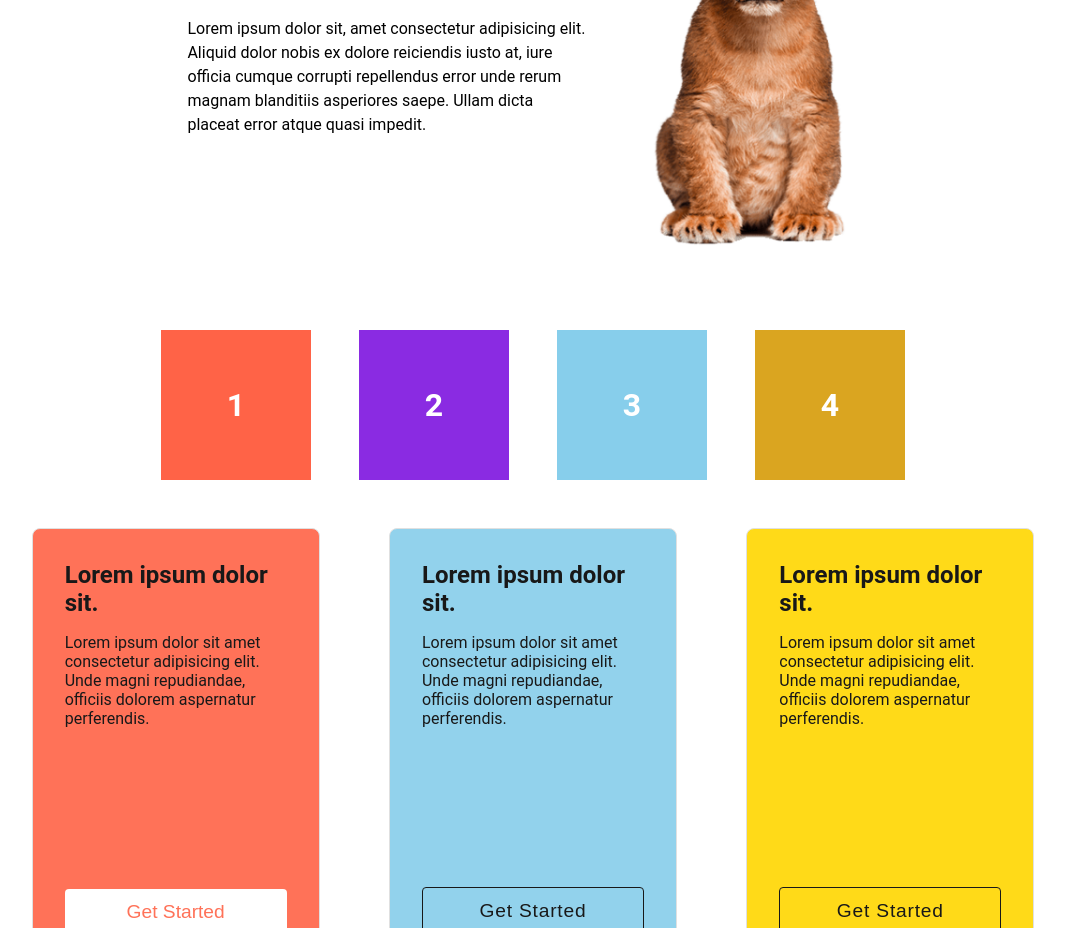
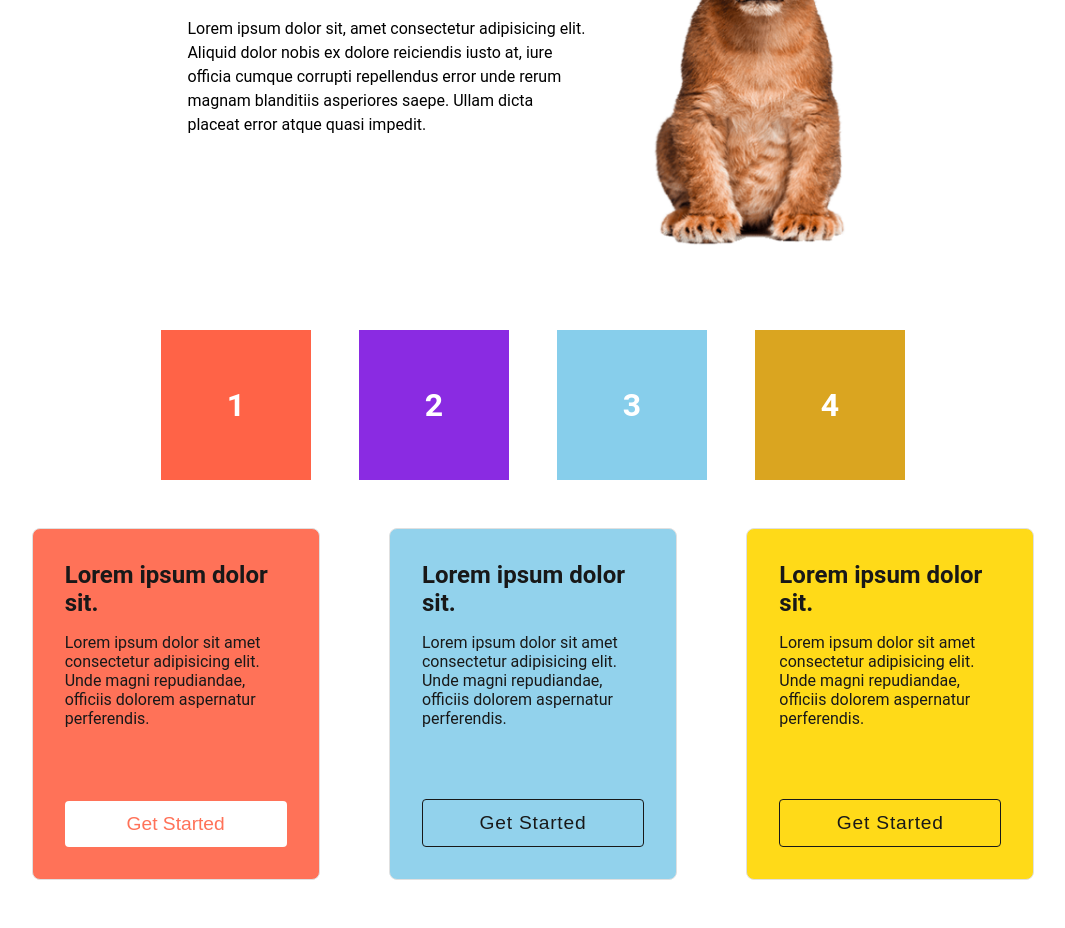
Before and after one commit to onlyhasbi/responsive-flex-grid, a plain HTML site: page index.html in a window 1280 px wide. Shown: the part 234-1162 px from the top of the page, without its empty margins (107-1172 px from the left). Drawn offline with Linux system fonts and the light colour scheme.

Commit message:
change unit size card height

```diff
--- a/stylesheet.css
+++ b/stylesheet.css
@@ -160,7 +160,7 @@ body {
   display: flex;
   flex-direction: column;
   min-width: 15rem;
-  height: 55vh;
+  height: 22rem;
   padding: 2rem;
   border: 1px solid #ddd;
   border-radius: 0.5rem;
```
